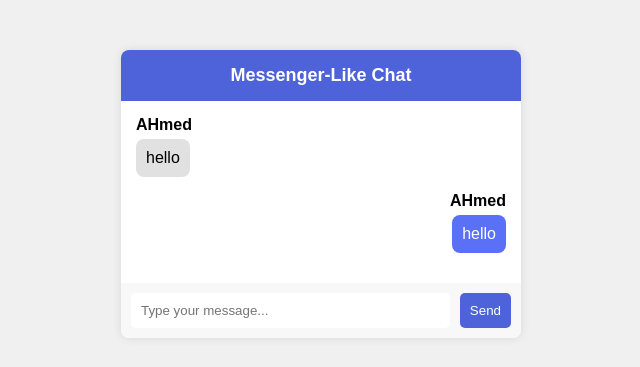
After one commit to AhmedRagep/Django-Chat-App, a Django app: template templates/test.html in a window 1280 px wide. The commit adds this page. Shown: the top 367 px of the page, without its empty margins (319-959 px from the left). Run offline with Django 4.2, Linux system fonts and the light colour scheme; the template is opened without the code that fills it, so the values that code supplies are empty.

Commit message:
change style

```diff
--- a/chat/urls.py
+++ b/chat/urls.py
@@ -9,4 +9,6 @@ urlpatterns = [
     path('send', views.send, name='send'),
     path('getmessages/<str:room>/', views.getmessages, name='getmessages'),
 
+    path('test',views.test,name='test')
+
 ]
--- a/chat/views.py
+++ b/chat/views.py
@@ -60,3 +60,9 @@ def getmessages(request, room):
     messages = Message.objects.filter(room=detail.id)
     # ارجاع قيم الرسائل لدي هذا الايدي بالجسون لاستخدامها في الاجاكس
     return JsonResponse({'messages':list(messages.values())})
+
+
+
+
+def test(request):
+    return render(request,'test.html')
--- /dev/null
+++ b/templates/test.html
@@ -0,0 +1,142 @@
+<!DOCTYPE html>
+<html lang="en">
+<head>
+    <meta charset="UTF-8">
+    <meta name="viewport" content="width=device-width, initial-scale=1.0">
+    <title>Messenger-Like Chat</title>
+    <style>
+        body {
+            font-family: 'Arial', sans-serif;
+            margin: 0;
+            padding: 0;
+            background-color: #f0f0f0;
+        }
+
+        .chat-container {
+            max-width: 400px;
+            margin: 50px auto;
+            background-color: #fff;
+            border-radius: 8px;
+            box-shadow: 0 0 10px rgba(0, 0, 0, 0.1);
+            overflow: hidden;
+        }
+
+        .chat-header {
+            background-color: #4e63d9;
+            color: #fff;
+            padding: 15px;
+            text-align: center;
+            font-weight: bold;
+            font-size: 18px;
+        }
+
+        .chat-messages {
+            padding: 15px;
+            overflow-y: auto;
+            max-height: 300px;
+        }
+
+        .message {
+            margin-bottom: 15px;
+            display: flex;
+            flex-direction: column;
+            align-items: flex-start;
+        }
+
+        .othor{
+          align-items: end;
+        }
+
+        .message .sender {
+            font-weight: bold;
+            margin-bottom: 5px;
+        }
+
+        .message .text {
+            background-color: #e1e1e1;
+            padding: 10px;
+            border-radius: 8px;
+        }
+
+        .message .othor-user{
+          background-color: #5970f7;
+          color: white;
+        }
+
+        .chat-input {
+            display: flex;
+            padding: 10px;
+            background-color: #f8f8f8;
+        }
+
+        .input-box {
+            flex-grow: 1;
+            padding: 10px;
+            border: none;
+            border-radius: 5px;
+            margin-right: 10px;
+        }
+
+        .send-button {
+            background-color: #4e63d9;
+            color: #fff;
+            border: none;
+            padding: 10px;
+            border-radius: 5px;
+            cursor: pointer;
+        }
+    </style>
+</head>
+<body>
+    <div class="chat-container">
+        <div class="chat-header">
+            Messenger-Like Chat
+        </div>
+        <div class="chat-messages" id="chat-messages">
+            <!-- Messages will be added here -->
+            <div class="message">
+              <span class="sender">AHmed</span>
+              <span class="text">hello</span>
+            </div>
+            <div class="message othor">
+              <span class="sender">AHmed</span>
+              <span class="text othor-user">hello</span>
+            </div>
+        </div>
+        <div class="chat-input">
+            <input type="text" class="input-box" id="message-input" placeholder="Type your message...">
+            <button class="send-button" onclick="sendMessage()">Send</button>
+        </div>
+    </div>
+
+    <script>
+        function sendMessage() {
+            var messageInput = document.getElementById("message-input");
+            var messageText = messageInput.value.trim();
+
+            if (messageText !== "") {
+                var chatMessages = document.getElementById("chat-messages");
+
+                var messageDiv = document.createElement("div");
+                messageDiv.classList.add("message");
+
+                var senderSpan = document.createElement("span");
+                senderSpan.classList.add("sender");
+                senderSpan.textContent = "You:";
+
+                var textSpan = document.createElement("span");
+                textSpan.classList.add("text");
+                textSpan.textContent = messageText;
+
+                messageDiv.appendChild(senderSpan);
+                messageDiv.appendChild(textSpan);
+
+                chatMessages.appendChild(messageDiv);
+
+                messageInput.value = "";
+                messageInput.focus();
+            }
+        }
+    </script>
+</body>
+</html>
```
Also changed, not shown: templates/home.html (+17 -6 lines), templates/room.html (+163 -15 lines), db.sqlite3.
